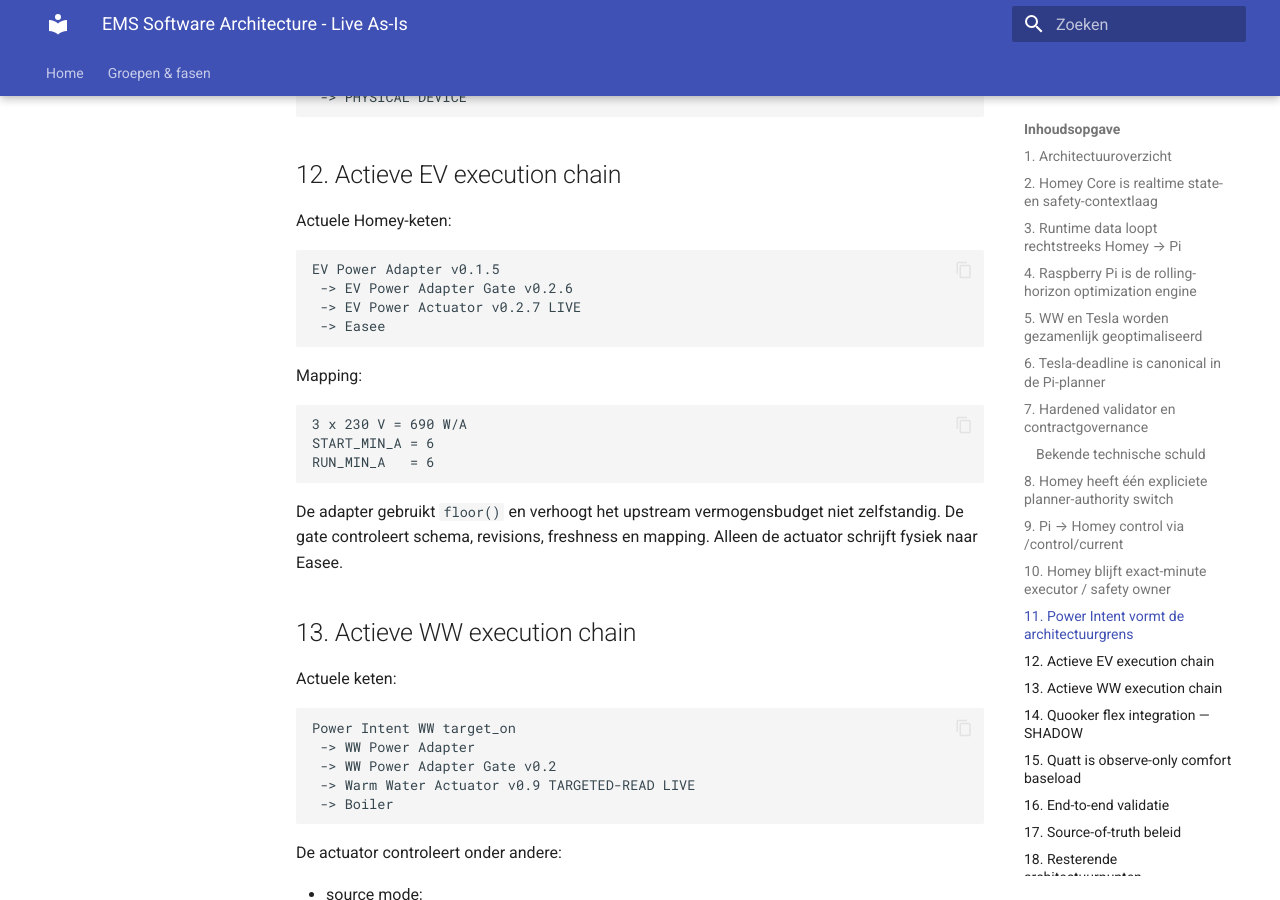
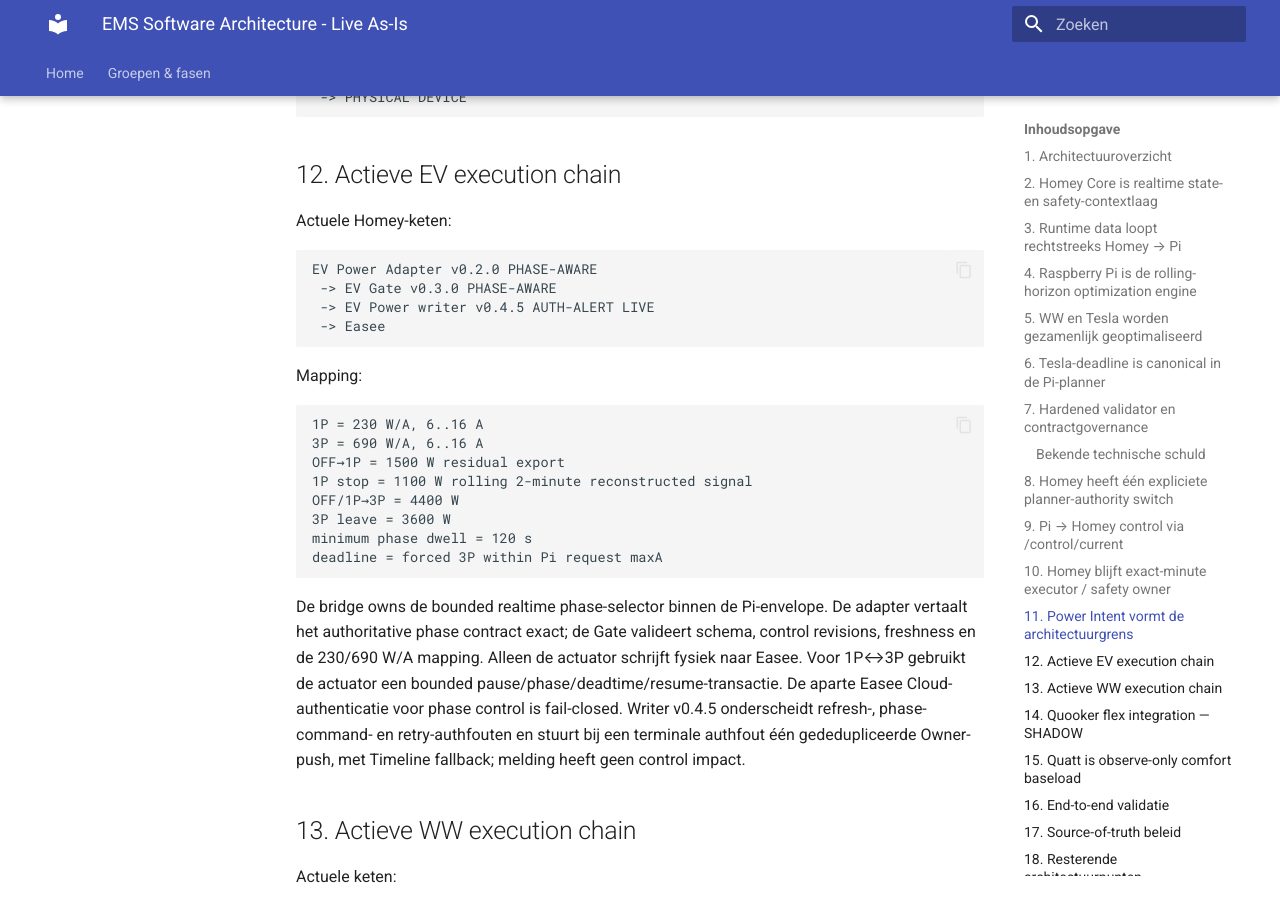
Before and after one commit to OnsKasteeltje/homey-energy-manual, an MkDocs documentation site: the page built from docs/architecture/ems-software-architecture-live.md, in a window 1280 px wide and 900 px high, scrolled down 6120 px. Built offline with MkDocs 1.6.1 and Material for MkDocs 9.7.7, drawn with Linux system fonts in a browser that asks for light colours; some of the changed text lies outside the part shown.

Commit message:
docs(ev): align auth alert architecture on current main

````diff
--- a/docs/architecture/ems-software-architecture-live.md
+++ b/docs/architecture/ems-software-architecture-live.md
@@ -28,7 +28,7 @@ HOMEY DEVICES / P1 / PV / EASEE / BOILER / QUATT
                          ↓
                /control/current
                          ↓ LAN
-              HOMEY PI BRIDGE v1.2.6
+              HOMEY PI BRIDGE v1.5.3
                          ↓
                  EM2_Power_Intent
                   ↙             ↘
@@ -186,7 +186,7 @@ Er mag nooit gelijktijdig dubbele plannerauthority bestaan.
 
 ## 9. Pi → Homey control via /control/current
 
-De actieve bridge `EM v2 | 20 Power Intent | PI Dynamic Planner Bridge v1.2.6 DEADLINE-GUARD [READY]` leest:
+De actieve bridge `EM v2 | 20 Power Intent | PI Dynamic Planner Bridge v1.5.3 PHASE-AUTHORITY [READY]` leest:
 
 ```text
 http://192.168.1.42:3100/control/current
@@ -247,21 +247,26 @@ PLAN
 Actuele Homey-keten:
 
 ```text
-EV Power Adapter v0.1.5
- -> EV Power Adapter Gate v0.2.6
- -> EV Power Actuator v0.2.7 LIVE
+EV Power Adapter v0.2.0 PHASE-AWARE
+ -> EV Gate v0.3.0 PHASE-AWARE
+ -> EV Power writer v0.4.5 AUTH-ALERT LIVE
  -> Easee
 ```
 
 Mapping:
 
 ```text
-3 x 230 V = 690 W/A
-START_MIN_A = 6
-RUN_MIN_A   = 6
+1P = 230 W/A, 6..16 A
+3P = 690 W/A, 6..16 A
+OFF→1P = 1500 W residual export
+1P stop = 1100 W rolling 2-minute reconstructed signal
+OFF/1P→3P = 4400 W
+3P leave = 3600 W
+minimum phase dwell = 120 s
+deadline = forced 3P within Pi request maxA
 ```
 
-De adapter gebruikt `floor()` en verhoogt het upstream vermogensbudget niet zelfstandig. De gate controleert schema, revisions, freshness en mapping. Alleen de actuator schrijft fysiek naar Easee.
+De bridge owns de bounded realtime phase-selector binnen de Pi-envelope. De adapter vertaalt het authoritative phase contract exact; de Gate valideert schema, control revisions, freshness en de 230/690 W/A mapping. Alleen de actuator schrijft fysiek naar Easee. Voor 1P↔3P gebruikt de actuator een bounded pause/phase/deadtime/resume-transactie. De aparte Easee Cloud-authenticatie voor phase control is fail-closed. Writer v0.4.5 onderscheidt refresh-, phase-command- en retry-authfouten en stuurt bij een terminale authfout één gededupliceerde Owner-push, met Timeline fallback; melding heeft geen control impact.
 
 ## 13. Actieve WW execution chain
 
````
